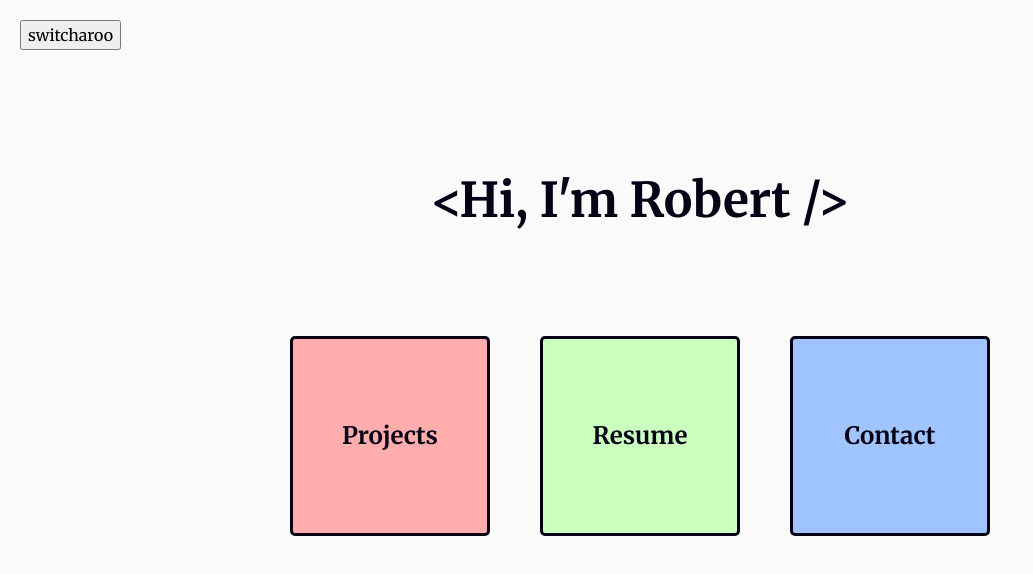
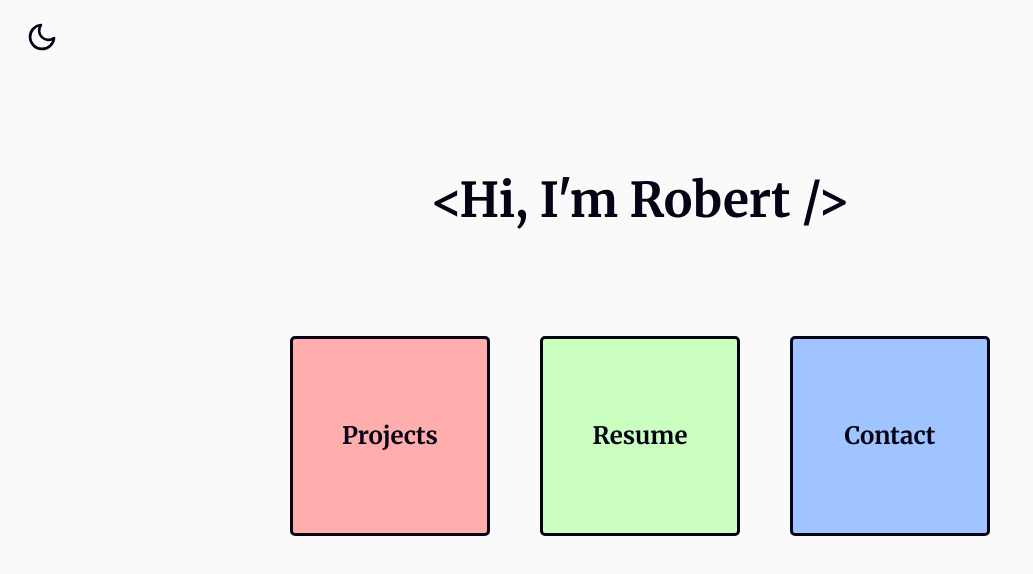
Before and after one commit to PotatoGolden76/PotatoGolden76.github.io, a React (Vite) app: page / in a window 1280 px wide. Shown: the top 574 px of the page, without its empty margins (0-1033 px from the left). Built offline with nearby package versions, Linux system fonts and the light colour scheme.

Commit message:
Theme Switcher update

```diff
--- a/package.json
+++ b/package.json
@@ -15,6 +15,7 @@
     "js-cookie": "^3.0.5",
     "react": "^18.3.1",
     "react-dom": "^18.3.1",
+    "react-feather": "^2.0.10",
     "react-router-dom": "^6.25.1"
   },
   "devDependencies": {
--- /dev/null
+++ b/src/components/ThemeSwitcher/ThemeSwitcher.module.css
@@ -0,0 +1,9 @@
+.theme-button {
+    position: fixed;
+    top: 20px;
+    left: 20px;
+
+    border: none;
+    background: transparent;
+    color: var(--text-color);
+}
--- /dev/null
+++ b/src/components/ThemeSwitcher/ThemeSwitcher.tsx
@@ -0,0 +1,16 @@
+import {useContext} from "react";
+import styles from "./ThemeSwitcher.module.css"
+import {ThemeContext} from "../ThemeContext/ThemeContext.tsx";
+import {Moon, Sun} from "react-feather";
+
+function ThemeSwitcher() {
+    const {isDarkMode, toggleDarkMode} = useContext(ThemeContext)
+
+    return (
+        <button className={styles["theme-button"]} onClick={toggleDarkMode}>
+            {isDarkMode ? <Sun size={32} /> : <Moon size={32} />}
+        </button>
+    )
+}
+
+export default ThemeSwitcher
--- a/src/pages/Homepage/Homepage.module.css
+++ b/src/pages/Homepage/Homepage.module.css
@@ -122,10 +122,3 @@
     left: 15px;
     top: 15px;
 }
-
-/* TODO: decouple theme button */
-.theme-button {
-    position: fixed;
-    top: 20px;
-    left: 20px;
-}
--- a/src/pages/Homepage/Homepage.tsx
+++ b/src/pages/Homepage/Homepage.tsx
@@ -2,15 +2,11 @@ import {useContext} from "react";
 import {ThemeContext} from "../../components/ThemeContext/ThemeContext.tsx";
 import styles from "./Homepage.module.css"
 import classNames from "classnames";
+import ThemeSwitcher from "../../components/ThemeSwitcher/ThemeSwitcher.tsx";
 
 function Homepage() {
-    const {isDarkMode, toggleDarkMode} = useContext(ThemeContext)
-    /*
-    * cv
-    * projects
-    * contact
-    *
-    * */
+    const {isDarkMode} = useContext(ThemeContext)
+
     return (
         <div className={classNames(styles.content, {"dark": isDarkMode})}>
             <h1 className={styles.title}>
@@ -23,7 +19,7 @@ function Homepage() {
                 <a className={styles.link} href="#/contact">Contact</a>
             </div>
 
-            <button className={styles["theme-button"]} onClick={toggleDarkMode}>switcharoo</button>
+            <ThemeSwitcher/>
         </div>
     )
 }
```
Also changed, not shown: 1 other file (tests, documents, lock files or other folders).
